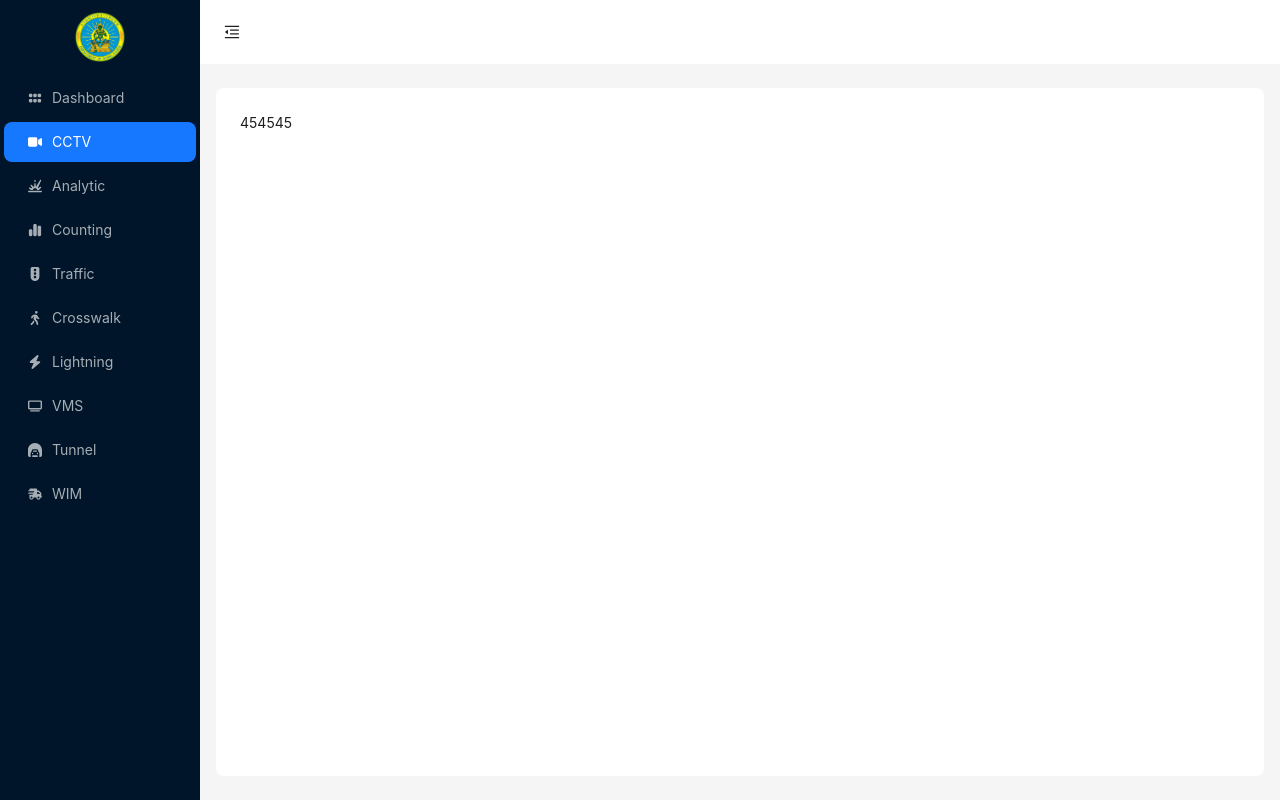
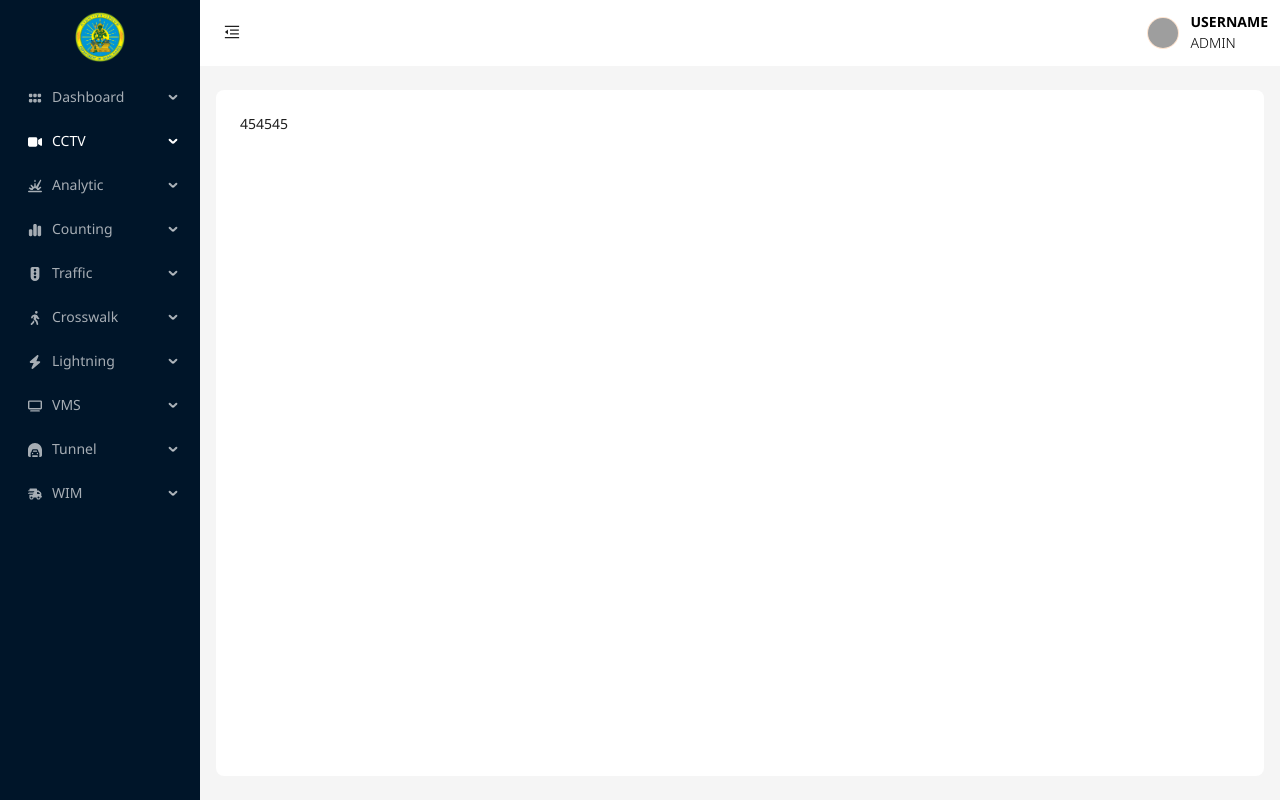
Before and after one commit to ft-repo/drr-cm-fe, a Next.js app: page /user/test in a window 1280 px wide. Built offline with nearby package versions, Linux system fonts and the light colour scheme; grey boxes are pictures that could not be loaded.

Commit message:
fix: update layout components

```diff
--- a/components/layout/Main.tsx
+++ b/components/layout/Main.tsx
@@ -1,127 +1,51 @@
-import React, { useCallback, useMemo, useState } from 'react';
-import {
-	MenuFoldOutlined,
-	MenuUnfoldOutlined,
-} from '@ant-design/icons';
-import { Button, Layout, Menu, theme } from 'antd';
-import menu from '@/menu';
-import Image from 'next/image';
-import DPT_LOGO from '@/public/image/dpt-logo.png'
-import {
-	FaGrip,
-	FaVideo,
-	FaExplosion,
-	FaChartSimple,
-	FaTrafficLight,
-	FaPersonWalking,
-	FaBolt,
-	FaTv,
-	FaCarTunnel,
-	FaTruckFast
-} from "react-icons/fa6";
-import { useRouter } from 'next/router';
+import React, { useState } from 'react';
+import { ConfigProvider, Layout, theme } from 'antd';
+import { SideContent, NavContent } from '../layout'
 
-const { Header, Sider, Content } = Layout;
+const { Sider, Content } = Layout;
 
 interface Props {
 	children: React.ReactNode;
 }
 
-const ICON_LIST: any = {
-	FaGrip,
-	FaVideo,
-	FaExplosion,
-	FaChartSimple,
-	FaTrafficLight,
-	FaPersonWalking,
-	FaBolt,
-	FaTv,
-	FaCarTunnel,
-	FaTruckFast
-}
-
-const PATH_LIST: string[] = [
-	'/admin/dashboard',
-	'/admin/cctv',
-	'/admin/analytic',
-	'/admin/counting',
-	'/admin/traffic',
-	'/admin/crosswalk',
-	'/admin/lightning',
-	'/admin/vms',
-	'/admin/tunnel',
-	'/admin/wim',
-]
-
 const Main: React.FC<Props> = (props) => {
 	const { children } = props
 	const [collapsed, setCollapsed] = useState(false);
 	const {
-		token: { colorBgContainer, borderRadiusLG },
+		token: {
+			colorBgContainer,
+			borderRadiusLG
+		},
 	} = theme.useToken();
-	const router = useRouter()
-
-	const Icon = useCallback((iconName: any, { ...props }) => {
-		const IconResult = ICON_LIST[iconName]
-		if (typeof IconResult !== 'undefined') {
-			return <IconResult {...props} />
-		}
-		return
-	}, [])
-
-	const renderMenu = useMemo(() => {
-		return menu['ADMIN'].map((item) => {
-			return {
-				...item,
-				icon: Icon(item.icon, {})
-			}
-		})
-	}, [Icon])
 
 	return (
+		<ConfigProvider
+			theme={{
+				token: {
+					fontFamily: "Noto Sans Thai"
+				}
+			}}
+		>
 			<Layout
 				style={{
 					minHeight: '100dvh',
 					width: '100dvw'
 				}}
 			>
-			<Sider trigger={null} collapsible collapsed={collapsed}>
-				<header className='flex items-center justify-center py-3'>
-					<Image
-						src={DPT_LOGO}
-						alt='dpt-logo'
-						width={50}
-						height={50}
+				<Sider
+					trigger={null}
+					collapsible
+					collapsed={collapsed}
+				>
+					<SideContent />
+				</Sider>
+				<Layout>
+					<header>
+						<NavContent
+							collapsed={collapsed}
+							setCollapsed={setCollapsed}
 						/>
 					</header>
-				<main>
-					<Menu
-						theme="dark"
-						mode="inline"
-						defaultSelectedKeys={['1']}
-						items={renderMenu}
-						onClick={(e) => router.push(PATH_LIST[e.key as any])}
-					/>
-				</main>
-			</Sider>
-			<Layout>
-				<Header
-					style={{
-						padding: 0,
-						background: colorBgContainer
-					}}
-				>
-					<Button
-						type="text"
-						icon={collapsed ? <MenuUnfoldOutlined /> : <MenuFoldOutlined />}
-						onClick={() => setCollapsed(!collapsed)}
-						style={{
-							fontSize: '16px',
-							width: 64,
-							height: 64,
-						}}
-					/>
-				</Header>
 					<Content
 						style={{
 							margin: '24px 16px',
@@ -135,6 +59,7 @@ const Main: React.FC<Props> = (props) => {
 					</Content>
 				</Layout>
 			</Layout>
+		</ConfigProvider>
 	)
 }
 
--- a/components/layout/index.ts
+++ b/components/layout/index.ts
@@ -1 +1,3 @@
 export { default as Layout } from './Main'
+export { default as SideContent } from './Sider'
+export { default as NavContent } from './Header'
```
Lines whose indentation alone changed are shown as unchanged.
